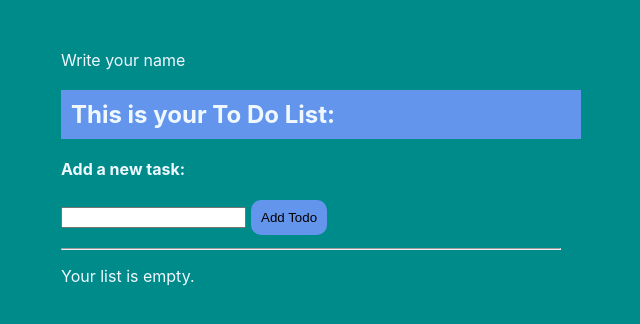
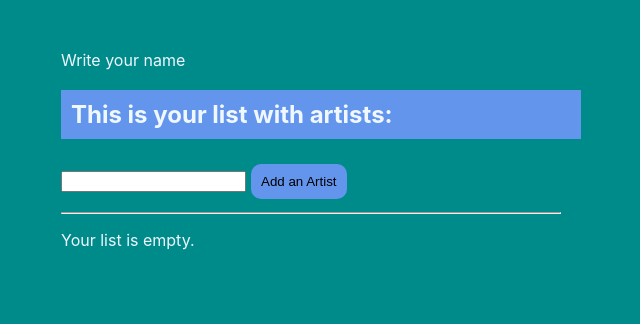
Before and after one commit to marijnbaar/artistranker, a React (Create React App) app: page / in a window 1280 px wide. Shown: the top 324 px of the page, without its empty margins (329-969 px from the left). Built offline with nearby package versions, Linux system fonts and the light colour scheme.

Commit message:
added counter to artist

```diff
--- a/src/App.js
+++ b/src/App.js
@@ -1,6 +1,6 @@
 import React from 'react';
-import TodoInput from './components/TodoInput';
-import Todo from './components/Artist';
+import ArtistInput from './components/Artistinput';
+import Artist from './components/Artist';
 import './App.css';
 
 function App() {
@@ -11,10 +11,9 @@
 
             </header>
 
-                <h2>This is your To Do List: </h2>
-                <TodoInput />
-                <Todo />
-
+                <h2>This is your list with artists: </h2>
+                <ArtistInput />
+                <Artist />
         </div>
     );
 };
--- a/src/components/Artist.js
+++ b/src/components/Artist.js
@@ -3,7 +3,7 @@
 import PropTypes from 'prop-types';
 import ListElement from './ListElement';
 
-export function Artist({ artists }) {
+export function Artist({ artists, count }) {
   return (
     <div className="artist-list">
       <ul>
@@ -13,7 +13,7 @@
               key={artist.id}
               text={artist.text}
               id={artist.id}
-              counter={artist.counter}
+              count={count}
             />
           ))
           : <p>Your list is empty.</p>}
@@ -24,10 +24,12 @@
 
 Artist.propTypes = {
   artists: PropTypes.arrayOf(PropTypes.object).isRequired,
+  count: PropTypes.func.isRequired,
 };
 
 const mapStateToProps = state => ({
   artists: state.artistList,
+  count: state.counter
 });
 
 export default connect(mapStateToProps)(Artist);
--- a/src/components/ListElement.js
+++ b/src/components/ListElement.js
@@ -2,19 +2,22 @@
 import PropTypes from 'prop-types';
 import { connect } from 'react-redux';
 import { deleteArtist } from '../actions/actions';
-import counter from '../reducers/counter';
+import { incrementArtist } from '../actions/actions';
+import { decrementArtist } from '../actions/actions';
+
 
 export function Artist({
-  text, id, dlt, counter
+  text, id, dlt, count, update, decrement
 }) {
+
   return (
     <div>
       <li className="artist-list">
-        <p>{text}{counter}</p>
-        <button type="button" className="btn-3">
+        <p>{text}{count}</p>
+        <button type="button" className="btn-3" onClick={() => decrement(id)}>
           <i className='far fa-circle' />
         </button>
-        <button type="button" className="btn-3" >
+        <button type="button" className="btn-3" onClick={() => update(id)} >
           <i className='far fa-circle' />
         </button>
         <button type="button" className="btn-2" onClick={() => dlt(id)}>
@@ -31,8 +34,9 @@
   text: PropTypes.string.isRequired,
   id: PropTypes.number.isRequired,
   dlt: PropTypes.func.isRequired,
-  counter: PropTypes.func.isRequired
+  count: PropTypes.func.isRequired,
+  update: PropTypes.func.isRequired
 };
 
 
-export default connect(null, { dlt: deleteArtist })(Artist);
+export default connect(null, { dlt: deleteArtist, update: incrementArtist, decrement: decrementArtist })(Artist);
--- a/src/components/TodoInput.js
+++ /dev/null
@@ -1,26 +0,0 @@
-import React from 'react';
-import PropTypes from 'prop-types';
-import { connect } from 'react-redux';
-import { addArtist } from '../actions/actions';
-
-export function ArtistInput({ add }) {
-  return (
-    <div className="newTask">
-      <p>Add a new task:</p>
-      <input id="listInput" />
-      <button
-        className="btn-1"
-        type="submit"
-        onClick={() => add(document.getElementById('listInput').value)}>
-        Add Todo
-      </button>
-      <hr />
-    </div>
-  );
-}
-
-ArtistInput.propTypes = {
-  add: PropTypes.func.isRequired,
-};
-
-export default connect(null, { add: addArtist })(ArtistInput);
--- a/src/reducers/artistsReducer.js
+++ b/src/reducers/artistsReducer.js
@@ -6,14 +6,16 @@
         {
           id: action.id,
           text: action.text,
-          completed: false,
+          count: 0
         },
       ];
+
 
     case 'DELETE_ARTIST':
       return state.filter(artist => artist.id !== action.id);
     default: return state;
   }
+
 };
 
 export default artistsReducer;
--- a/src/reducers/counter.js
+++ b/src/reducers/counter.js
@@ -1,17 +1,13 @@
-const initialState = {
-  count: 0
-};
+// const initialState = {
+//   count: 0
+// };
 
-const counter = (state = initialState, action) => {
+const counter = (state = 0, action) => {
   switch(action.type) {
     case 'INCREMENT':
-      return {
-        count: state.count + 1
-      };
+      return state + 1
     case 'DECREMENT':
-      return {
-        count: state.count - 1
-      };
+      return state - 1
     default:
       return state;
   }
```
Also changed, not shown: src/actions/actions.js (+11 -3 lines).
